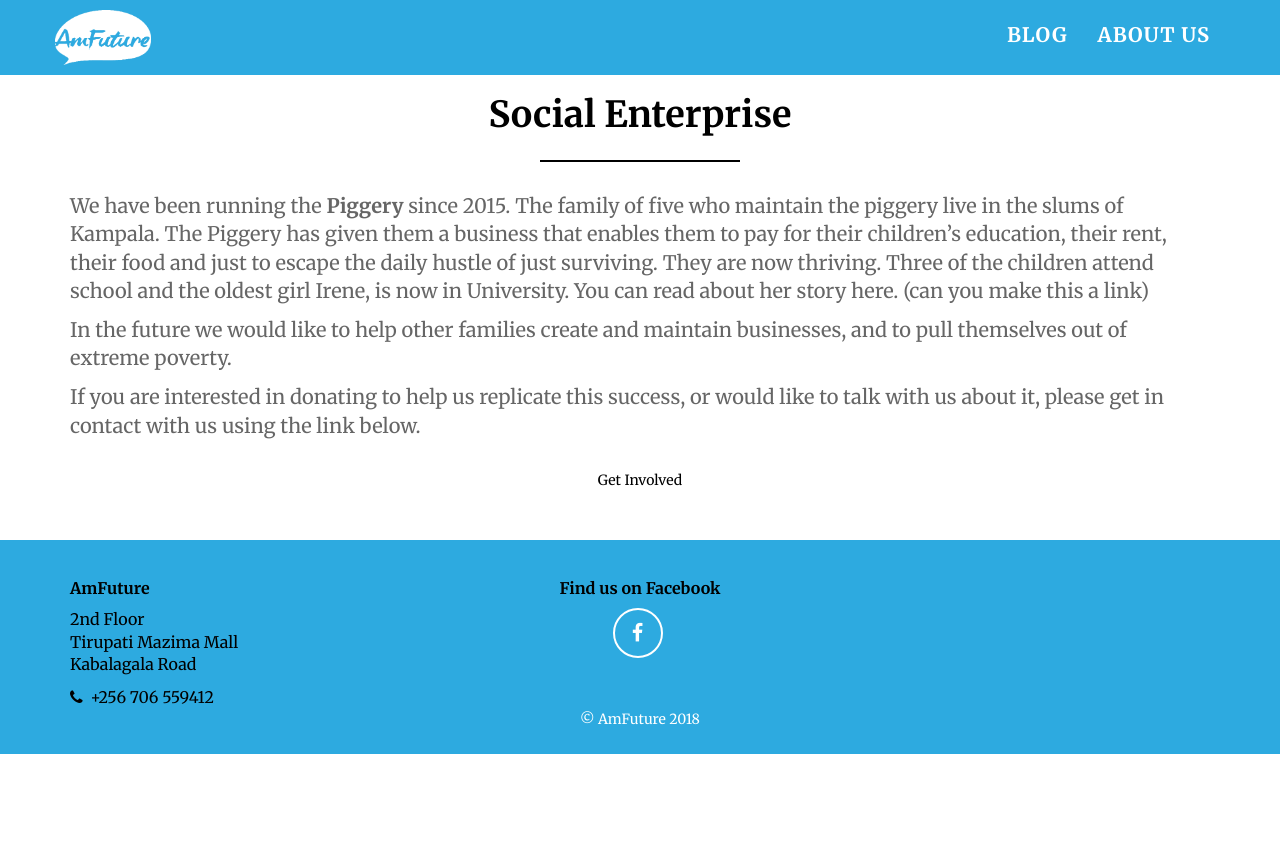
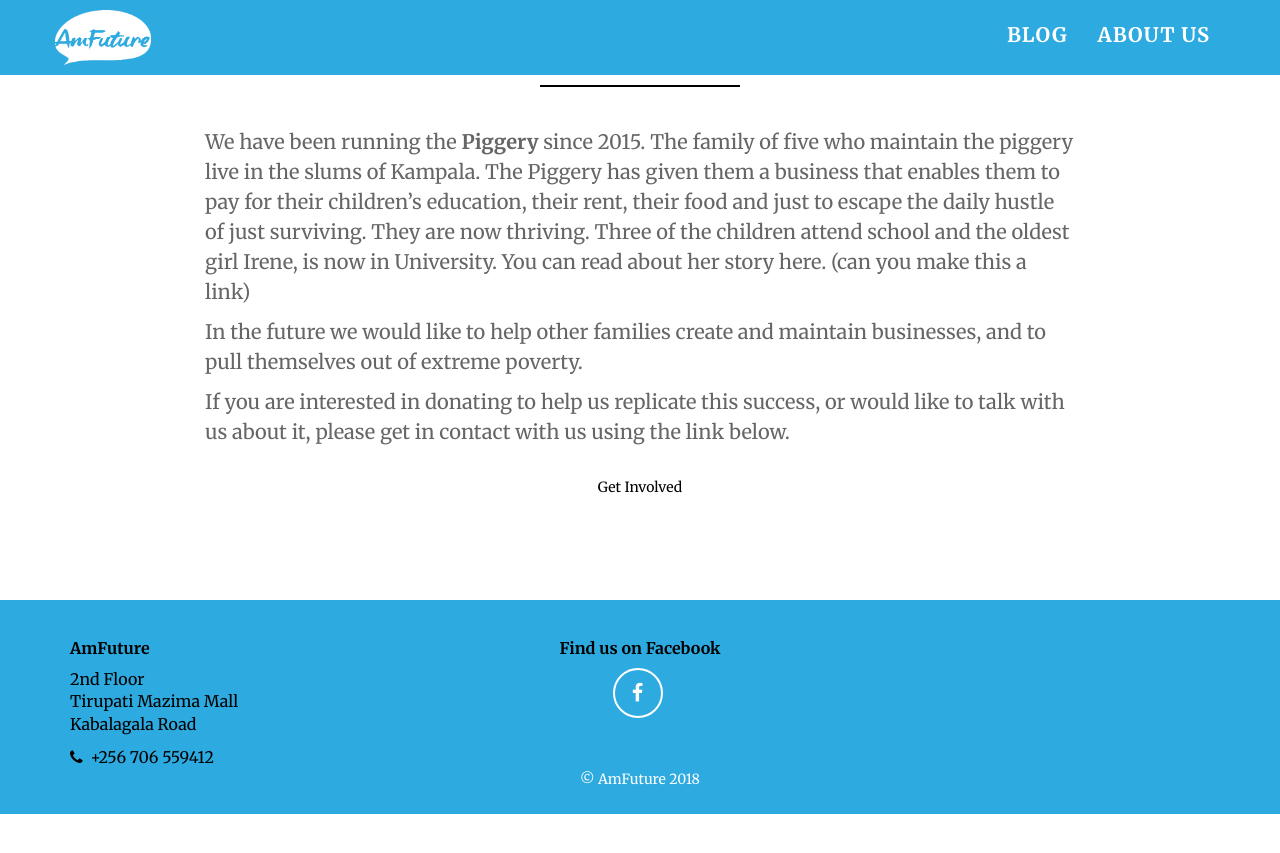
Before and after one commit to tomhamiltonstubber/amfutureug.com, a Jekyll site: the page built from social_enterprise.html, in a window 1280 px wide. Shown: the top 853 px of the page. Built offline with Jekyll 4.4.1, drawn with Linux system fonts in a browser that asks for light colours; nearby versions of some CDN libraries.

```diff
--- a/_layouts/default.html
+++ b/_layouts/default.html
@@ -1,14 +1,16 @@
 ---
 layout: base
 ---
-<div class="container main primary-light">
+<div class="container main post primary-light">
   <h1 class="text-center">{{ page.title }}</h1>
   <hr>
-  {% if page.p_content %}
-    {{ page.p_content | markdownify }}
-  {% else %}
-    {{ content }}
-  {% endif %}
+  <div class="post-body">
+    {% if page.p_content %}
+      {{ page.p_content | markdownify }}
+    {% else %}
+      {{ content }}
+    {% endif %}
+  </div>
   <br>
   <div class="text-center" id="get-involved-enquiry">
     Get Involved
--- a/_layouts/post.html
+++ b/_layouts/post.html
@@ -26,7 +26,7 @@
         </div>
       </div>
       <div class="post-body" itemprop="articleBody">
-        {{ page.page_content|mardownify }}
+        {{ page.page_content | markdownify }}
       </div>
     </div>
   </article>
```
